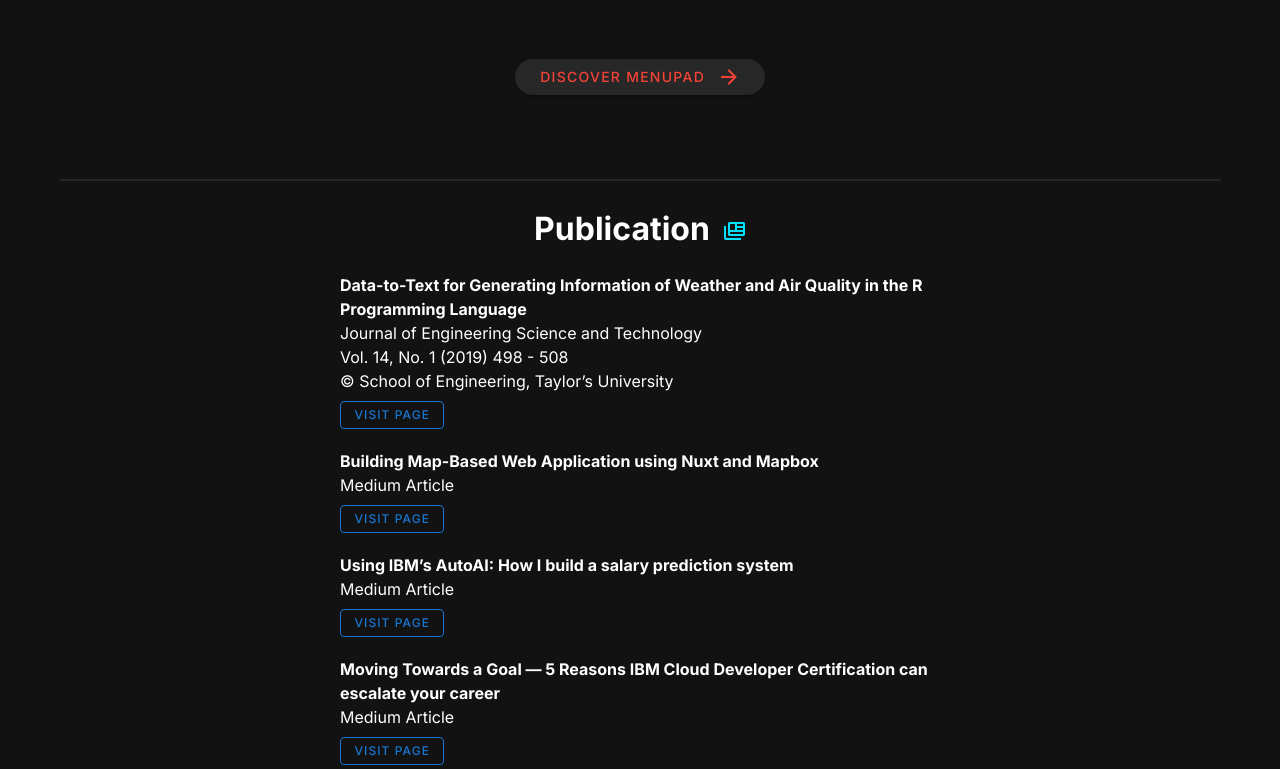
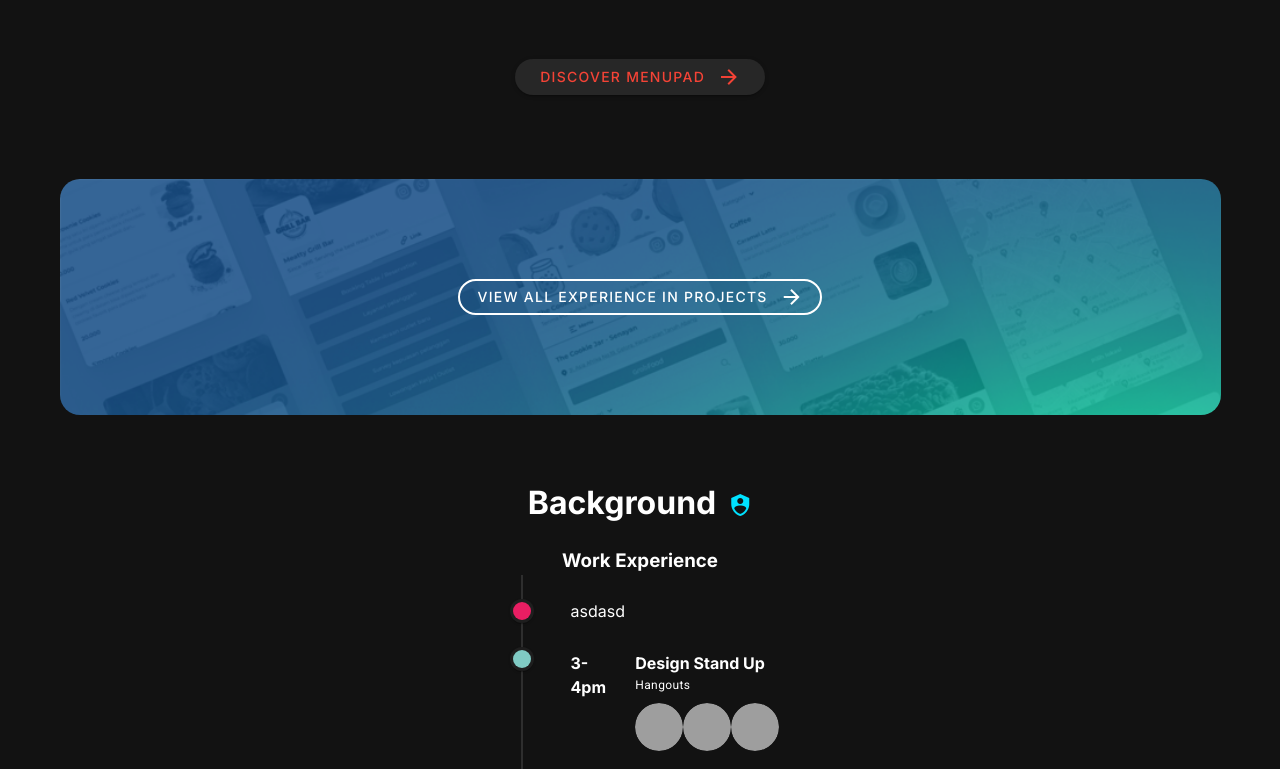
Before and after one commit to brahmaptr/portfolio-page-brahma, a Nuxt app: page / in a window 1280 px wide. Shown: the part 2031-2800 px from the top of the page. Built offline with nearby package versions, Linux system fonts and the light colour scheme; grey boxes are pictures that could not be loaded.

Commit message:
Projects CTA

```diff
--- a/pages/index.vue
+++ b/pages/index.vue
@@ -17,7 +17,7 @@
               <div v-else class="navMenus d-flex align-center grey--text text--lighten-1">
                 <div class="mr-5" href="#section-2">Highlight</div>
                 <div class="mr-5" href="#section-2">Background</div>
-                <div class="mr-5" @click="contact=true">Project</div>
+                <div class="mr-5" @click="contact=true">Projects</div>
                 <div class="mr-5" @click="contact=true">Publication</div>
                 <div class="mr-5" @click="contact=true">Competition</div>
               </div>
@@ -108,7 +108,7 @@
           </div>
 
           <div style="max-width: 800px">
-            <center>A product of Cityplan Indonesia. <b>Dash spatia</b> is a spatial tools and analytical app that helps user analyzing spatial data with multiple tools. Dash is bringing multiple spatial datasets and a growing library of spatial analysis tools to help people do their location research faster and more efficient anywhere.</center>
+            <center>A product of Cityplan Indonesia. <b>Dash spatia</b> is a product that helps user analyzing spatial data with multiple tools. Dash is bringing multiple spatial datasets and a growing library of spatial analysis tools to help people do their location research faster and more efficient anywhere.</center>
           </div>
         </div>
       </v-col>
@@ -135,11 +135,10 @@
               v-slot="{ active }"
             >
               <v-card
-                :color="active ? undefined : 'grey lighten-1'"
                 class="ma-4"
                 width="300"
               >
-              <img :src="'/img/'+n+'.jpg'" width="100%"  @click="previewImg('/img/'+n+'.jpg')"/>
+              <img class="imgSlider" :src="'/img/'+n+'.jpg'" width="100%"  @click="previewImg('/img/'+n+'.jpg','dash')"/>
               </v-card>
             </v-slide-item>
           </v-slide-group>
@@ -168,6 +167,9 @@
 
     </div>
 
+
+
+
     <v-container>
     <div class="blueLine mt-8"></div>
   </v-container>
@@ -180,7 +182,7 @@
 
       <div class="d-flex justify-center">
       <div class="rounded-lg" style="width:fit-content;">
-           <img src="/img/menupad.svg" width="200px">
+           <img class="imgSlider"  src="/img/menupad.svg" width="200px"   >
       </div>
     </div>
 
@@ -219,7 +221,7 @@
                       style="background-color:transparent"
 
                   >
-                  <img :src="'/img/m'+n+'.png'" width="100%"/>
+                  <img class="imgSlider" :src="'/img/m'+n+'.png'" width="100%" @click="previewImg('/img/m'+n+'.png','menupad')"/>
                   </v-card>
                 </v-slide-item>
               </v-slide-group>
@@ -232,6 +234,110 @@
           </v-row>
         </v-container>
     </div>
+
+    <v-container>
+      <div class=" pa-10 d-flex align-center justify-center viewProjectCta mb-10">
+        <v-btn class="light-blue darken-4" rounded outlined style="background:transparent !important;border:2px solid #ffffff !important">View All Experience in Projects  <v-icon class="ml-3">mdi-arrow-right</v-icon></v-btn>
+      </div>
+    </v-container>
+
+
+  <v-container>
+    <v-row>
+      <v-col>
+        <div class="text-center mb-5">
+          <h1>
+            Background<span class="ml-3"><v-icon  :style="'color:'+boxShadowColor">mdi-shield-account</v-icon></span>
+          </h1>
+        </div>
+        <div class="text-center">
+
+          <h3>
+            Work Experience
+          </h3>
+        </div>
+        <div class="d-flex justify-center">
+
+
+          <v-timeline
+              align-top
+              dense
+            >
+          <v-timeline-item
+              color="pink"
+              small
+            >
+               <div>asdasd</div>
+            </v-timeline-item>
+
+            <v-timeline-item
+              color="teal lighten-3"
+              small
+            >
+              <v-row class="pt-1">
+                <v-col cols="3">
+                  <strong>3-4pm</strong>
+                </v-col>
+                <v-col>
+                  <strong>Design Stand Up</strong>
+                  <div class="text-caption mb-2">
+                    Hangouts
+                  </div>
+                  <v-avatar>
+                    <v-img
+                      src="https://avataaars.io/?avatarStyle=Circle&topType=LongHairFrida&accessoriesType=Kurt&hairColor=Red&facialHairType=BeardLight&facialHairColor=BrownDark&clotheType=GraphicShirt&clotheColor=Gray01&graphicType=Skull&eyeType=Wink&eyebrowType=RaisedExcitedNatural&mouthType=Disbelief&skinColor=Brown"
+                    ></v-img>
+                  </v-avatar>
+                  <v-avatar>
+                    <v-img
+                      src="https://avataaars.io/?avatarStyle=Circle&topType=ShortHairFrizzle&accessoriesType=Prescription02&hairColor=Black&facialHairType=MoustacheMagnum&facialHairColor=BrownDark&clotheType=BlazerSweater&clotheColor=Black&eyeType=Default&eyebrowType=FlatNatural&mouthType=Default&skinColor=Tanned"
+                    ></v-img>
+                  </v-avatar>
+                  <v-avatar>
+                    <v-img
+                      src="https://avataaars.io/?avatarStyle=Circle&topType=LongHairMiaWallace&accessoriesType=Sunglasses&hairColor=BlondeGolden&facialHairType=Blank&clotheType=BlazerSweater&eyeType=Surprised&eyebrowType=RaisedExcited&mouthType=Smile&skinColor=Pale"
+                    ></v-img>
+                  </v-avatar>
+                </v-col>
+              </v-row>
+            </v-timeline-item>
+
+            <v-timeline-item
+              color="pink"
+              small
+            >
+              <v-row class="pt-1">
+                <v-col cols="3">
+                  <strong>12pm</strong>
+                </v-col>
+                <v-col>
+                  <strong>Lunch break</strong>
+                </v-col>
+              </v-row>
+            </v-timeline-item>
+
+            <v-timeline-item
+              color="teal lighten-3"
+              small
+            >
+              <v-row class="pt-1">
+                <v-col cols="3">
+                  <strong>9-11am</strong>
+                </v-col>
+                <v-col>
+                  <strong>Finish Home Screen</strong>
+                  <div class="text-caption">
+                    Web App
+                  </div>
+                </v-col>
+              </v-row>
+            </v-timeline-item>
+          </v-timeline>
+      </div>
+      </v-col>
+    </v-row>
+  </v-container>
+
 
 
     <v-container>
@@ -251,46 +357,41 @@
         <div class="d-flex justify-center">
           <div style="max-width:600px">
               <div class="mb-5">
-                <b>Data-to-Text for Generating Information of Weather and Air Quality in the R Programming Language
+                  <b class="publicationLink" @click="goToLink('https://jestec.taylors.edu.my/Vol%2014%20issue%201%20February%202019/14_1_34.pdf')">Data-to-Text for Generating Information of Weather and Air Quality in the R Programming Language
                   </b>
                   <div>
                     Journal of Engineering Science and Technology<br/>
                     Vol. 14, No. 1 (2019) 498 - 508<br/>
                     © School of Engineering, Taylor’s University
                   </div>
-                  <v-btn small class="mt-2" outlined color="primary">Visit page</v-btn>
               </div>
-              <div class="mb-5">
-                <b>Building Map-Based Web Application using Nuxt and Mapbox
+              <div class="mb-5 ">
+                <b class="publicationLink" @click="goToLink('https://brahmaputra1996.medium.com/building-map-based-web-application-using-nuxt-and-mapbox-ba758eaa8594?source=user_profile---------3----------------------------')">Building Map-Based Web Application using Nuxt and Mapbox
                   </b>
                   <div>
                     Medium Article
                   </div>
-                  <v-btn small class="mt-2" outlined color="primary">Visit page</v-btn>
               </div>
               <div class="mb-5">
-                <b>Using IBM’s AutoAI: How I build a salary prediction system
+                <b class="publicationLink" @click="goToLink('https://brahmaputra1996.medium.com/using-autoai-from-ibm-clouds-watson-studio-to-predict-it-professionals-yearly-salary-in-the-295a94c5c27a?source=user_profile---------1----------------------------')">Using IBM’s AutoAI: How I build a salary prediction system
                   </b>
                   <div>
                     Medium Article
                   </div>
-                  <v-btn small class="mt-2" outlined color="primary">Visit page</v-btn>
               </div>
-              <div>
-                <b>Moving Towards a Goal — 5 Reasons IBM Cloud Developer Certification can escalate your career
+              <div  class="mb-5">
+                <b class="publicationLink" @click="goToLink('https://brahmaputra1996.medium.com/moving-towards-a-goal-5-reasons-ibm-cloud-developer-certification-can-escalate-your-career-adf1fc3e2987?source=user_profile---------0----------------------------')">Moving Towards a Goal — 5 Reasons IBM Cloud Developer Certification can escalate your career
                   </b>
                   <div>
                     Medium Article
                   </div>
-                  <v-btn small class="mt-2" outlined color="primary">Visit page</v-btn>
               </div>
               <div>
-                <b>Client-side PDF Generation: If you struggled with dynamic content positioning in jsPdf
+                <b class="publicationLink" @click="goToLink('https://brahmaputra1996.medium.com/client-side-pdf-generation-if-you-struggled-with-dynamic-content-positioning-in-jspdf-459aef48dc30')">Client-side PDF Generation: If you struggled with dynamic content positioning in jsPdf
                   </b>
                   <div>
                     Medium Article
                   </div>
-                  <v-btn small class="mt-2" outlined color="primary">Visit page</v-btn>
               </div>
           </div>
       </div>
@@ -298,10 +399,61 @@
     </v-row>
   </v-container>
 
-  <v-dialog v-model="previewImgDialog" max-width="1000px">
-    <v-card>
-      <div style="max-width:1000px;">
-        <img :src="currentImg" width="100%"/>
+
+
+  <v-container>
+    <div>
+      <div class="blueLine"></div>
+    </div>
+  </v-container>
+
+
+  <v-container>
+    <v-row>
+      <v-col>
+        <div class="text-center mb-5">
+          <h1 class="mb-3">
+            Competition<span class="ml-3"><v-icon  :style="'color:'+boxShadowColor">mdi-trophy</v-icon></span>
+          </h1>
+          <img src="/img/award.png" width="100%" style="max-width:600px"/>
+        </div>
+        <div class="d-flex justify-center">
+          <div style="max-width:600px">
+              <div class="mb-5">
+                  <div class="d-flex align-center">
+                    <v-chip x-small class="orange darken-3 mr-2 d-flex justify-center">3rd Place Winner</v-chip> <b>IBM Cloud Data Challenge – Outcome Prediction using AutoAI</b>
+                  </div>
+                  <div>Building Techpath: a salary prediction app using IT Salary Survey for EU region dataset with CRISP-DM Methodology, Utilizing AutoAI from IBM Watson Studio.</div>
+              </div>
+              <div class="mb-5" >
+                <div class="d-flex align-center">
+                  <v-chip x-small class="orange darken-3 mr-2 d-flex justify-center"  style="width:100px">Top 30</v-chip> <b>Republic of IOT (RIOT) Product Innovation 2017</b>
+                </div>
+                  <div>
+                    Creating E-Breeding:  a tool for detecting the time of estrus in cattle to optimize animal husbandry based on physical signal analysis.
+                  </div>
+              </div>
+              <div class="mb-5" >
+                <div class="d-flex align-center">
+                  <v-chip x-small class="orange darken-3 mr-2 d-flex justify-center"  style="width:100px">Participant</v-chip> <b>Microsoft Imagine Cup - Innovative Category Compoetition</b>
+                </div>
+                  <div>
+                    Creating AMERA Parental Control prototype: A monitoring web/mobile app that integrates with school system to montior student behaviour and development.
+                  </div>
+              </div>
+          </div>
+      </div>
+      </v-col>
+    </v-row>
+  </v-container>
+
+  <v-dialog v-model="previewImgDialog" width="fit-content">
+    <v-card class="d-flex justify-center">
+      <div style="max-width:1000px;" v-if="previewType=='dash'">
+        <img :src="currentImg" width="100%" style="border-radius:20px"/>
+      </div>
+      <div style="max-width:300px;" v-if="previewType=='menupad'">
+        <img :src="currentImg" width="100%" style="border-radius:20px"/>
       </div>
     </v-card>
   </v-dialog>
@@ -466,6 +618,14 @@ $light-blue-lighten-2:#4FC3F7;
   }
 }
 
+.publicationLink {
+  transition:0.3s;
+  &:hover {
+    color:$light-blue-lighten-2;
+    cursor:pointer;
+  }
+}
+
 .mainLottieScale {
   transform:scale(1.25);
 }
@@ -506,6 +666,22 @@ $light-blue-lighten-2:#4FC3F7;
   &:hover {
     background-color:$light-blue-lighten-2;
   }
+}
+
+.imgSlider {
+    opacity:1;
+    transition:0.2s;
+  &:hover {
+    transform:scale(1.05);
+    cursor:pointer;
+  }
+}
+
+.viewProjectCta {
+  background:url('/img/tes.png');
+  background-size:cover;
+  border-radius:20px;
+  padding:100px 0 !important;
 }
 
 @keyframes MoveUpDown {
@@ -552,6 +728,7 @@ export default {
       boxShadowColor: '#00E2FFFF',
       model:0,
       currentImg:'',
+      previewType:'',
       previewImgDialog:false
     }
   },
@@ -563,10 +740,14 @@ export default {
     updateScroll() {
        this.scrollPosition = window.scrollY
     },
-    previewImg(val){
+    previewImg(val,type){
+      this.previewType = type
       this.previewImgDialog = true
       console.log(this.previewImgDialog)
       this.currentImg = val
+    },
+    goToLink(val){
+      window.open(val, '_blank');
     }
   }
 }
```
Also changed, not shown: static/img/award.png (added), static/img/tes.png (added).
